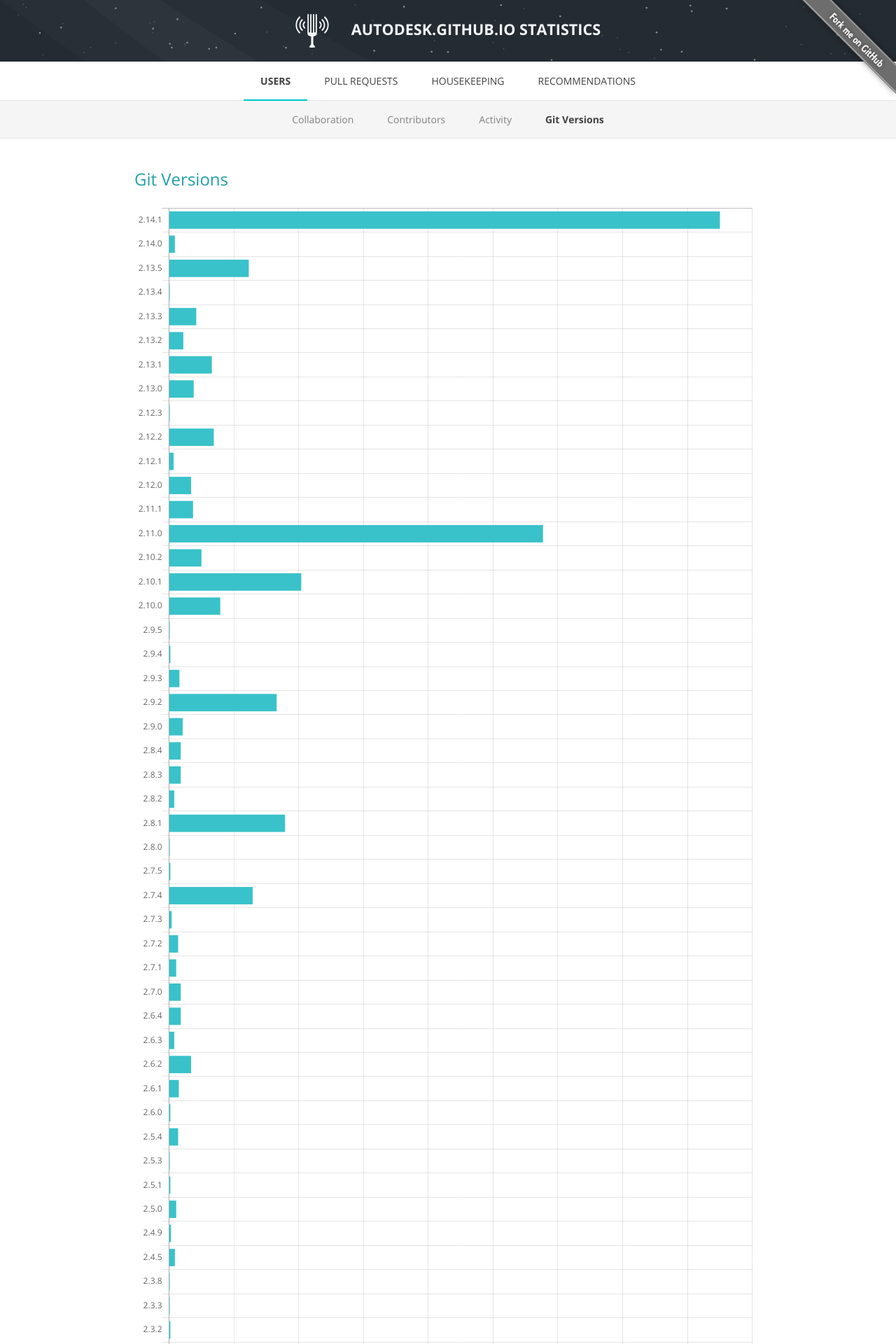
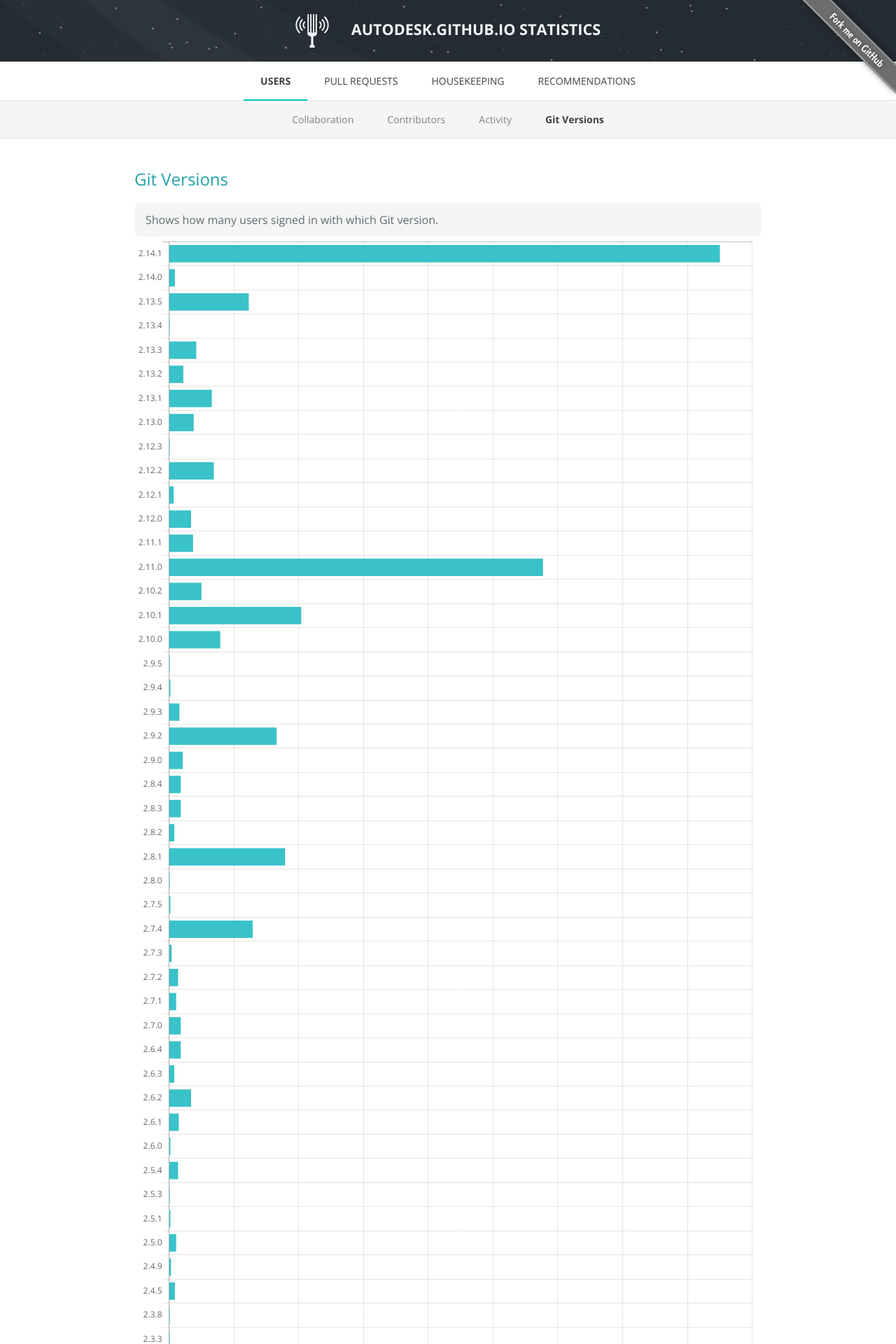
Before and after one commit to Autodesk/hubble, a Jekyll site: the page built from docs/users-git-versions.html, in a window 1280 px wide. Shown: the top 1920 px of the page at 70% size. Built offline with Jekyll 4.4.1, drawn with Linux system fonts in a browser that asks for light colours; nearby versions of some CDN libraries.

Commit message:
move user-git-versions description to be under the title

```diff
--- a/docs/users-git-versions.html
+++ b/docs/users-git-versions.html
@@ -6,6 +6,13 @@ permalink: /users-git-versions
 <h3>Git Versions</h3>
 
 <div class="row">
+  <div class="col-aside">
+    <div class="info-box">
+      <p>
+        Shows how many users signed in with which Git version.
+      </p>
+    </div>
+  </div>
 	<div class="col-main">
 		<div class="chart-container">
 			<canvas
@@ -15,11 +22,4 @@ permalink: /users-git-versions
 			></canvas>
 		</div>
 	</div>
-	<div class="col-aside">
-		<div class="info-box">
-			<p>
-				Shows how many users signed in with which Git version.
-			</p>
-		</div>
-	</div>
 </div>
```
